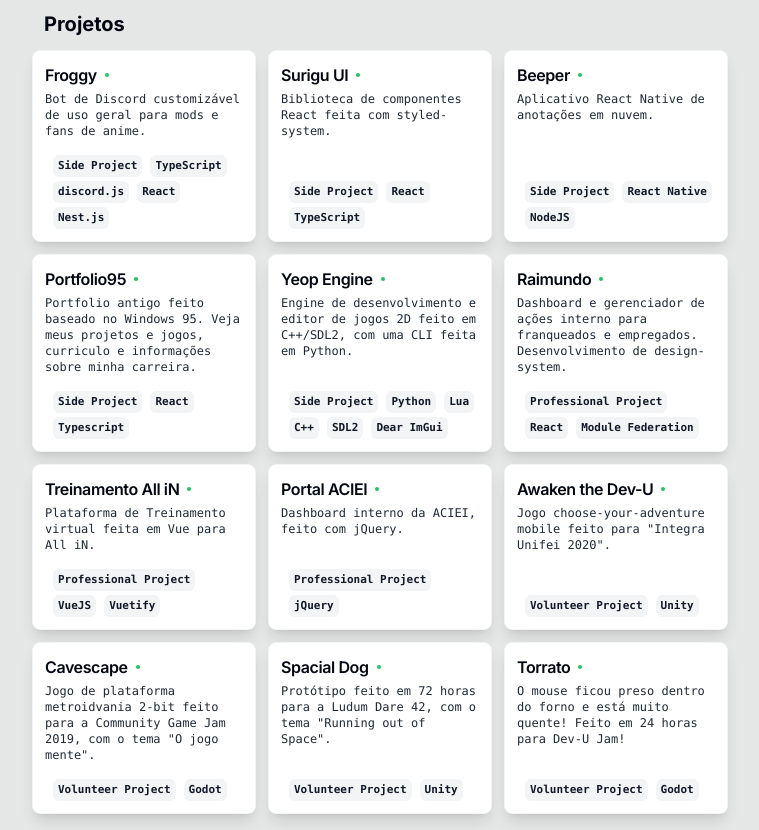
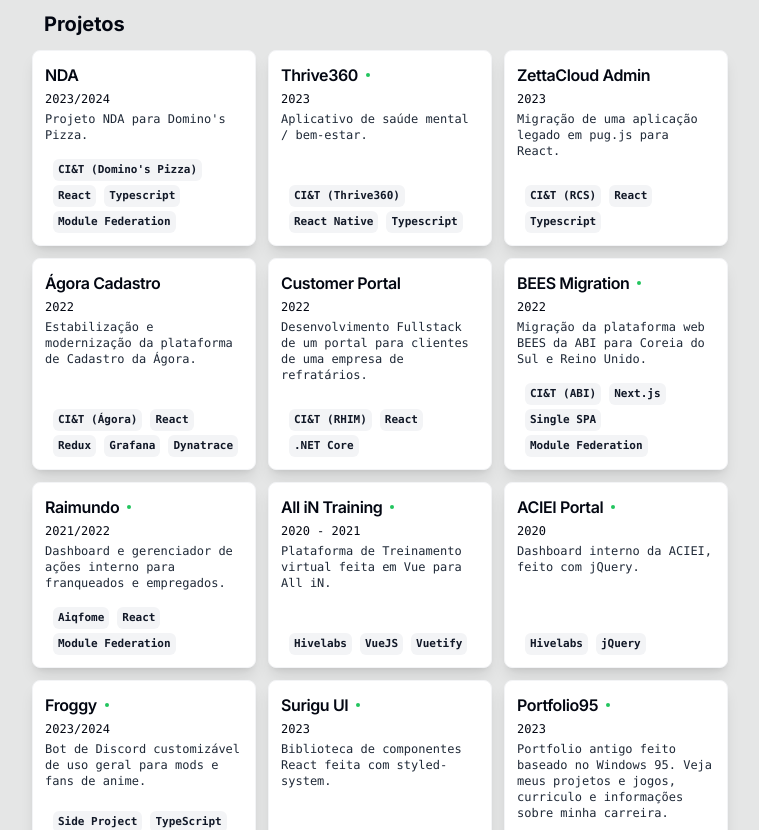
Before and after one commit to danielnaoexiste/cv, a Next.js app: page / in a window 1280 px wide. Shown: the part 1400-2230 px from the top of the page, without its empty margins (260-1019 px from the left). Built offline with nearby package versions, Linux system fonts and the light colour scheme.

Commit message:
chore: update project list

```diff
--- a/src/app/page.tsx
+++ b/src/app/page.tsx
@@ -1,13 +1,13 @@
+import { CommandMenu } from "@/components/command-menu";
+import { ProjectCard } from "@/components/project-card";
 import { Avatar, AvatarFallback, AvatarImage } from "@/components/ui/avatar";
-import { Card, CardHeader, CardContent } from "@/components/ui/card";
 import { Badge } from "@/components/ui/badge";
-import { CommandMenu } from "@/components/command-menu";
+import { Button } from "@/components/ui/button";
+import { Card, CardContent, CardHeader } from "@/components/ui/card";
+import { Section } from "@/components/ui/section";
+import { RESUME_DATA_EN, RESUME_DATA_PT } from "@/data/resume-data";
+import { GlobeIcon, MailIcon, PhoneIcon } from "lucide-react";
 import { Metadata } from "next";
-import { Section } from "@/components/ui/section";
-import { GlobeIcon, MailIcon, PhoneIcon } from "lucide-react";
-import { Button } from "@/components/ui/button";
-import { RESUME_DATA_EN, RESUME_DATA_PT } from "@/data/resume-data";
-import { ProjectCard } from "@/components/project-card";
 import { headers } from "next/headers";
 export const metadata: Metadata = {
   title: `${RESUME_DATA_EN.name} | ${RESUME_DATA_EN.about}`,
@@ -211,6 +211,7 @@
                 <ProjectCard
                   key={project.title}
                   title={project.title}
+                  date={project.date}
                   description={project.description}
                   tags={project.techStack}
                   link={"link" in project ? project.link.href : undefined}
--- a/src/components/project-card.tsx
+++ b/src/components/project-card.tsx
@@ -1,20 +1,21 @@
+import { Badge } from "./ui/badge";
 import {
   Card,
-  CardHeader,
   CardContent,
   CardDescription,
+  CardHeader,
   CardTitle,
 } from "./ui/card";
-import { Badge } from "./ui/badge";
 
 interface Props {
   title: string;
+  date?: string | undefined;
   description: string;
   tags: readonly string[];
   link?: string;
 }
 
-export function ProjectCard({ title, description, tags, link }: Props) {
+export function ProjectCard({ title, date, description, tags, link }: Props) {
   return (
     <Card className="flex flex-col overflow-hidden border border-muted p-3">
       <CardHeader className="">
@@ -33,9 +34,13 @@
               title
             )}
           </CardTitle>
+
           <div className="hidden font-mono text-xs underline print:visible">
             {link?.replace("https://", "").replace("www.", "").replace("/", "")}
           </div>
+
+          <div className="font-mono text-xs">{date}</div>
+
           <CardDescription className="font-mono text-xs">
             {description}
           </CardDescription>
--- a/src/data/resume-data/resume-data-en.tsx
+++ b/src/data/resume-data/resume-data-en.tsx
@@ -94,6 +94,8 @@
     "TypeScript",
     "React/Next.js",
     "React Native/Expo",
+    "Software Architecture",
+    "Micro-frontends",
     "VueJS",
     "Node.js",
     "Nest.js",
@@ -103,7 +105,96 @@
   languages: ["Portuguese (Native)", "English (C2 Proficient)"],
   projects: [
     {
+      title: "NDA",
+      date: "2023/2024",
+      techStack: [
+        "CI&T (Domino's Pizza)",
+        "React",
+        "Typescript",
+        "Module Federation",
+      ],
+      description: "NDA Project for Domino's Pizza.",
+    },
+    {
+      title: "Thrive360",
+      date: "2023",
+      techStack: ["CI&T (Thrive360)", "React Native", "Typescript"],
+      description: "Mental health / wellbeing app development.",
+
+      link: {
+        label: "Thrive360",
+        href: "https://thrive360.com/",
+      },
+    },
+    {
+      title: "ZettaCloud Admin",
+      date: "2023",
+      techStack: ["CI&T (RCS)", "React", "Typescript"],
+      description: "Migration of a legacy pug.js application to React.",
+    },
+    {
+      title: "Ágora Cadastro",
+      date: "2022",
+      techStack: ["CI&T (Ágora)", "React", "Redux", "Grafana", "Dynatrace"],
+      description:
+        "Modernization and stabilization of a financial institution platform.",
+    },
+    {
+      title: "Customer Portal",
+      date: "2022",
+      techStack: ["CI&T (RHIM)", "React", ".NET Core"],
+      description:
+        "Fullstack development of a Customer Portal for a refractory company.",
+    },
+    {
+      title: "BEES Migration",
+      date: "2022",
+      techStack: ["CI&T (ABI)", "Next.js", "Single SPA", "Module Federation"],
+      description:
+        "Migration of the BEES web platform from ABI for South Korea and United Kingdom.",
+
+      link: {
+        label: "Bees KR",
+        href: "https://mybees.co.kr",
+      },
+    },
+    {
+      title: "Raimundo",
+      date: "2021/2022",
+      techStack: ["Aiqfome", "React", "Module Federation"],
+      description:
+        "Internal dashboard and action manager for franchisees and employees.",
+
+      link: {
+        label: "Raimundo",
+        href: "https://raimundo.aiqfome.com",
+      },
+    },
+    {
+      title: "All iN Training",
+      date: "2020 - 2021",
+      techStack: ["Hivelabs", "VueJS", "Vuetify"],
+      description: "E-Training Platform built with Vue for All iN.",
+
+      link: {
+        label: "Training",
+        href: "https://treinamento.allin.com.br",
+      },
+    },
+    {
+      title: "ACIEI Portal",
+      date: "2020",
+      techStack: ["Hivelabs", "jQuery"],
+      description: "Internal Dashboard for ACIEI, built with jQuery.",
+
+      link: {
+        label: "Aciei",
+        href: "https://portal.aciei.com.br/",
+      },
+    },
+    {
       title: "Froggy",
+      date: "2023/2024",
       techStack: [
         "Side Project",
         "TypeScript",
@@ -121,6 +212,7 @@
     },
     {
       title: "Surigu UI",
+      date: "2023",
       techStack: ["Side Project", "React", "TypeScript"],
       description: "React component library built with styled-system.",
 
@@ -130,17 +222,8 @@
       },
     },
     {
-      title: "Beeper",
-      techStack: ["Side Project", "React Native", "NodeJS"],
-      description: "React native cloud note-taking app.",
-
-      link: {
-        label: "Beeper",
-        href: "https://github.com/danielnaoexiste/beeper-client",
-      },
-    },
-    {
       title: "Portfolio95",
+      date: "2023",
       techStack: ["Side Project", "React", "Typescript"],
       description:
         "Old Windows 95 themed portfolio. See my projects and games, resume and information about my career. Built with React95.",
@@ -152,6 +235,7 @@
     },
     {
       title: "Yeop Engine",
+      date: "2021",
       techStack: ["Side Project", "Python", "Lua", "C++", "SDL2", "Dear ImGui"],
       description:
         "2D game engine and editor written in C++/SDL2, featuring a CLI built with Python.",
@@ -162,38 +246,19 @@
       },
     },
     {
-      title: "Raimundo",
-      techStack: ["Professional Project", "React", "Module Federation"],
-      description:
-        "Internal dashboard and action manager for franchisees and employees. Design-system development.",
+      title: "Beeper",
+      date: "2020",
+      techStack: ["Side Project", "React Native", "NodeJS"],
+      description: "React native cloud note-taking app.",
 
       link: {
-        label: "Raimundo",
-        href: "https://raimundo.aiqfome.com",
-      },
-    },
-    {
-      title: "All iN Training",
-      techStack: ["Professional Project", "VueJS", "Vuetify"],
-      description: "E-Training Platform built with Vue for All iN.",
-
-      link: {
-        label: "Training",
-        href: "https://treinamento.allin.com.br",
-      },
-    },
-    {
-      title: "ACIEI Portal",
-      techStack: ["Professional Project", "jQuery"],
-      description: "Internal Dashboard for ACIEI, built with jQuery.",
-
-      link: {
-        label: "Aciei",
-        href: "https://portal.aciei.com.br/",
+        label: "Beeper",
+        href: "https://github.com/danielnaoexiste/beeper-client",
       },
     },
     {
       title: "Awaken the Dev-U",
+      date: "2020",
       techStack: ["Volunteer Project", "Unity"],
       description:
         'Mobile choose-your-adventure game made for "Integra Unifei 2020"',
@@ -204,7 +269,20 @@
       },
     },
     {
+      title: "Torrato",
+      date: "2020",
+      techStack: ["Volunteer Project", "Godot"],
+      description:
+        "The mouse got stuck inside an oven and it's unbearably hot! Made in 24 hours for Dev-U Jam!",
+
+      link: {
+        label: "Torrato",
+        href: "https://bitsdev.itch.io/torrato",
+      },
+    },
+    {
       title: "Cavescape",
+      date: "2019",
       techStack: ["Volunteer Project", "Godot"],
       description:
         '2-bit platformer metroidvania made for the Community Game Jam 2019, with the theme "The game is a liar".',
@@ -216,6 +294,7 @@
     },
     {
       title: "Spacial Dog",
+      date: "2018",
       techStack: ["Volunteer Project", "Unity"],
       description:
         'Prototype made in 72 hours for Ludum Dare 42, with the theme "Running out of Space".',
@@ -225,16 +304,5 @@
         href: "https://bitsdev.itch.io/spacial-dog",
       },
     },
-    {
-      title: "Torrato",
-      techStack: ["Volunteer Project", "Godot"],
-      description:
-        "The mouse got stuck inside an oven and it's unbearably hot! Made in 24 hours for Dev-U Jam!",
-
-      link: {
-        label: "Torrato",
-        href: "https://bitsdev.itch.io/torrato",
-      },
-    },
   ],
 } as const;
--- a/src/data/resume-data/resume-data-pt.tsx
+++ b/src/data/resume-data/resume-data-pt.tsx
@@ -1,5 +1,4 @@
 import { GitHubIcon, LinkedInIcon } from "@/components/icons";
-import { Languages } from "lucide-react";
 
 export const RESUME_DATA_PT = {
   name: "Daniel Gazzaneo Denardo",
@@ -95,6 +94,8 @@
     "TypeScript",
     "React/Next.js",
     "React Native/Expo",
+    "Arquitetura de Software",
+    "Micro-frontends",
     "VueJS",
     "Node.js",
     "Nest.js",
@@ -104,7 +105,97 @@
   languages: ["Portuguese (Nativo)", "English (C2 Proficiente)"],
   projects: [
     {
+      title: "NDA",
+      date: "2023/2024",
+      techStack: [
+        "CI&T (Domino's Pizza)",
+        "React",
+        "Typescript",
+        "Module Federation",
+      ],
+      description: "Projeto NDA para Domino's Pizza.",
+    },
+    {
+      title: "Thrive360",
+      date: "2023",
+      techStack: ["CI&T (Thrive360)", "React Native", "Typescript"],
+      description: "Aplicativo de saúde mental / bem-estar.",
+
+      link: {
+        label: "Thrive360",
+        href: "https://thrive360.com/",
+      },
+    },
+    {
+      title: "ZettaCloud Admin",
+      date: "2023",
+      techStack: ["CI&T (RCS)", "React", "Typescript"],
+      description: "Migração de uma aplicação legado em pug.js para React.",
+    },
+    {
+      title: "Ágora Cadastro",
+      date: "2022",
+      techStack: ["CI&T (Ágora)", "React", "Redux", "Grafana", "Dynatrace"],
+      description:
+        "Estabilização e modernização da plataforma de Cadastro da Ágora.",
+    },
+    {
+      title: "Customer Portal",
+      date: "2022",
+      techStack: ["CI&T (RHIM)", "React", ".NET Core"],
+      description:
+        "Desenvolvimento Fullstack de um portal para clientes de uma empresa de refratários.",
+    },
+    {
+      title: "BEES Migration",
+      date: "2022",
+      techStack: ["CI&T (ABI)", "Next.js", "Single SPA", "Module Federation"],
+      description:
+        "Migração da plataforma web BEES da ABI para Coreia do Sul e Reino Unido.",
+
+      link: {
+        label: "Bees KR",
+        href: "https://mybees.co.kr",
+      },
+    },
+    {
+      title: "Raimundo",
+      date: "2021/2022",
+      techStack: ["Aiqfome", "React", "Module Federation"],
+      description:
+        "Dashboard e gerenciador de ações interno para franqueados e empregados.",
+
+      link: {
+        label: "Raimundo",
+        href: "https://raimundo.aiqfome.com",
+      },
+    },
+    {
+      title: "All iN Training",
+      date: "2020 - 2021",
+      techStack: ["Hivelabs", "VueJS", "Vuetify"],
+      description:
+        "Plataforma de Treinamento virtual feita em Vue para All iN.",
+
+      link: {
+        label: "Training",
+        href: "https://treinamento.allin.com.br",
+      },
+    },
+    {
+      title: "ACIEI Portal",
+      date: "2020",
+      techStack: ["Hivelabs", "jQuery"],
+      description: "Dashboard interno da ACIEI, feito com jQuery.",
+
+      link: {
+        label: "Aciei",
+        href: "https://portal.aciei.com.br/",
+      },
+    },
+    {
       title: "Froggy",
+      date: "2023/2024",
       techStack: [
         "Side Project",
         "TypeScript",
@@ -122,6 +213,8 @@
     },
     {
       title: "Surigu UI",
+      date: "2023",
+
       techStack: ["Side Project", "React", "TypeScript"],
       description: "Biblioteca de componentes React feita com styled-system.",
 
@@ -131,17 +224,9 @@
       },
     },
     {
-      title: "Beeper",
-      techStack: ["Side Project", "React Native", "NodeJS"],
-      description: "Aplicativo React Native de anotações em nuvem.",
+      title: "Portfolio95",
+      date: "2023",
 
-      link: {
-        label: "Beeper",
-        href: "https://github.com/danielnaoexiste/beeper-client",
-      },
-    },
-    {
-      title: "Portfolio95",
       techStack: ["Side Project", "React", "Typescript"],
       description:
         "Portfolio antigo feito baseado no Windows 95. Veja meus projetos e jogos, curriculo e informações sobre minha carreira.",
@@ -153,6 +238,8 @@
     },
     {
       title: "Yeop Engine",
+      date: "2021",
+
       techStack: ["Side Project", "Python", "Lua", "C++", "SDL2", "Dear ImGui"],
       description:
         "Engine de desenvolvimento e editor de jogos 2D feito em C++/SDL2, com uma CLI feita em Python.",
@@ -163,38 +250,19 @@
       },
     },
     {
-      title: "Raimundo",
-      techStack: ["Professional Project", "React", "Module Federation"],
-      description:
-        "Dashboard e gerenciador de ações interno para franqueados e empregados. Desenvolvimento de design-system.",
-      link: {
-        label: "Raimundo",
-        href: "https://raimundo.aiqfome.com",
-      },
-    },
-    {
-      title: "Treinamento All iN",
-      techStack: ["Professional Project", "VueJS", "Vuetify"],
-      description:
-        "Plataforma de Treinamento virtual feita em Vue para All iN.",
+      title: "Beeper",
+      date: "2020",
+      techStack: ["Side Project", "React Native", "NodeJS"],
+      description: "Aplicativo React Native de anotações em nuvem.",
 
       link: {
-        label: "Training",
-        href: "https://treinamento.allin.com.br",
-      },
-    },
-    {
-      title: "Portal ACIEI",
-      techStack: ["Professional Project", "jQuery"],
-      description: "Dashboard interno da ACIEI, feito com jQuery.",
-
-      link: {
-        label: "Aciei",
-        href: "https://portal.aciei.com.br/",
+        label: "Beeper",
+        href: "https://github.com/danielnaoexiste/beeper-client",
       },
     },
     {
       title: "Awaken the Dev-U",
+      date: "2020",
       techStack: ["Volunteer Project", "Unity"],
       description:
         'Jogo choose-your-adventure mobile feito para "Integra Unifei 2020".',
@@ -205,7 +273,20 @@
       },
     },
     {
+      title: "Torrato",
+      date: "2020",
+      techStack: ["Volunteer Project", "Godot"],
+      description:
+        "O mouse ficou preso dentro do forno e está muito quente! Feito em 24 horas para Dev-U Jam!",
+
+      link: {
+        label: "Torrato",
+        href: "https://bitsdev.itch.io/torrato",
+      },
+    },
+    {
       title: "Cavescape",
+      date: "2019",
       techStack: ["Volunteer Project", "Godot"],
       description:
         'Jogo de plataforma metroidvania 2-bit feito para a Community Game Jam 2019, com o tema "O jogo mente".',
@@ -217,6 +298,7 @@
     },
     {
       title: "Spacial Dog",
+      date: "2018",
       techStack: ["Volunteer Project", "Unity"],
       description:
         'Protótipo feito em 72 horas para a Ludum Dare 42, com o tema "Running out of Space".',
@@ -226,16 +308,5 @@
         href: "https://bitsdev.itch.io/spacial-dog",
       },
     },
-    {
-      title: "Torrato",
-      techStack: ["Volunteer Project", "Godot"],
-      description:
-        "O mouse ficou preso dentro do forno e está muito quente! Feito em 24 horas para Dev-U Jam!",
-
-      link: {
-        label: "Torrato",
-        href: "https://bitsdev.itch.io/torrato",
-      },
-    },
   ],
 } as const;
```
